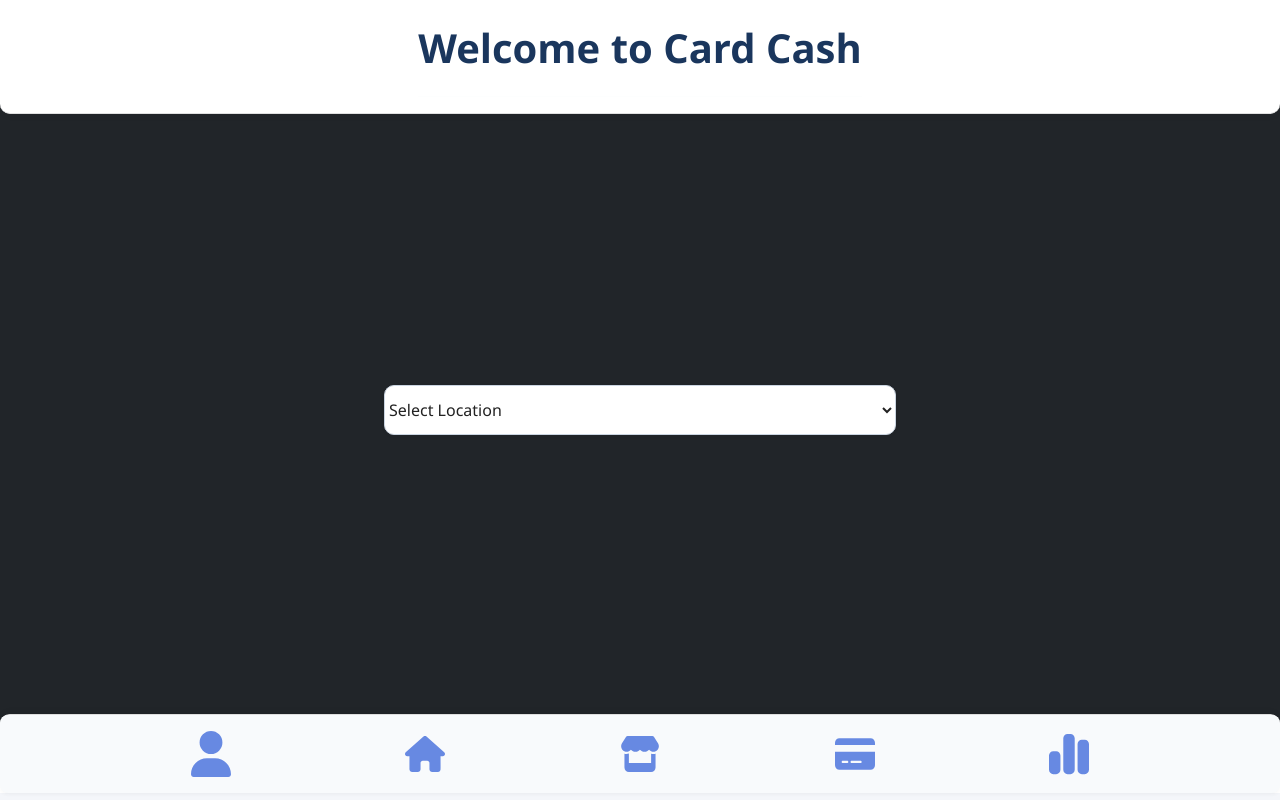
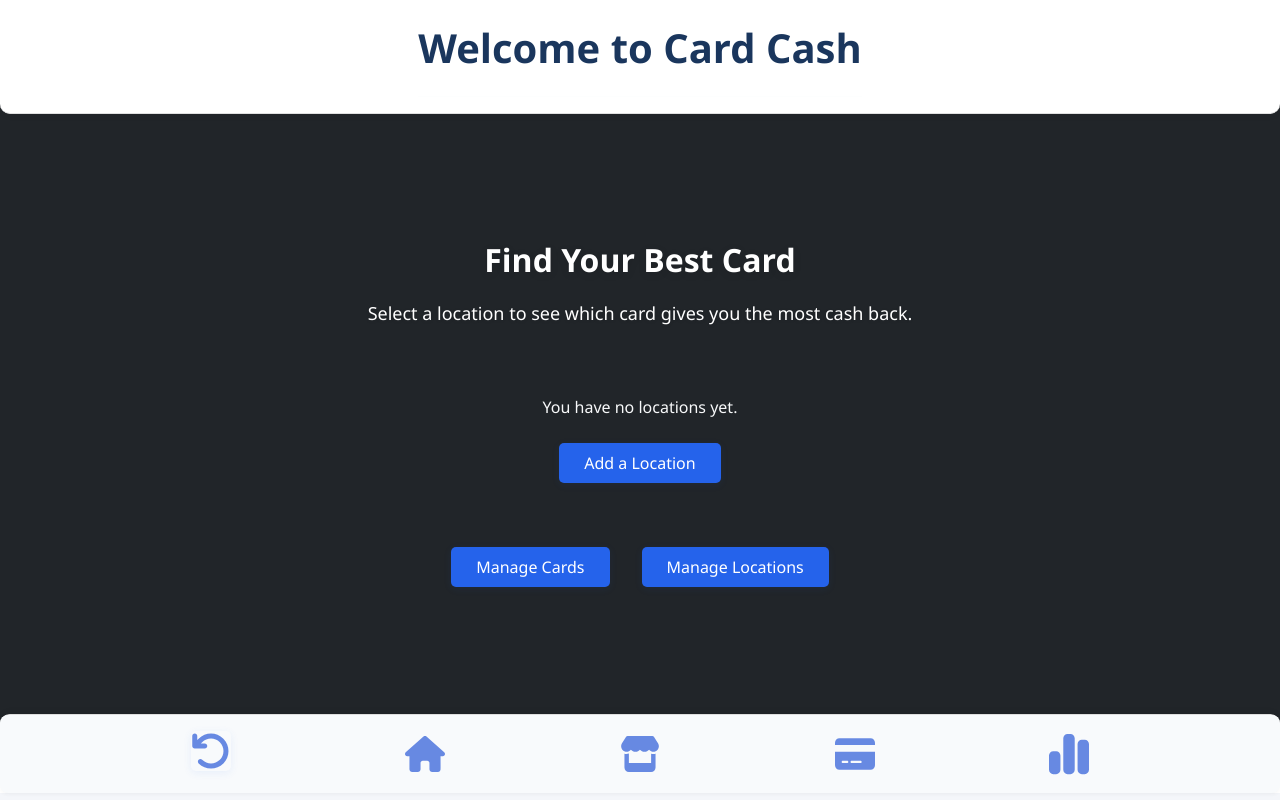
Before and after one commit to stevenjb5M/startup, a React (Vite) app: page /home in a window 1280 px wide. Built offline with nearby package versions, Linux system fonts and the light colour scheme; sample sign-in values are in the browser's storage.

Commit message:
fixed up home page

```diff
--- a/src/app.jsx
+++ b/src/app.jsx
@@ -1,14 +1,14 @@
-import React from 'react';
+import React, { useContext } from 'react';
 import 'bootstrap/dist/css/bootstrap.min.css';
 import './main.css';
 
-import { BrowserRouter, NavLink, Route, Routes, useLocation } from 'react-router-dom';
+import { BrowserRouter, NavLink, Route, Routes, useLocation, useNavigate } from 'react-router-dom';
 import { Cards } from './cards/cards';
 import { Leaderboard } from './leaderboard/leaderboard';
 import { Locations } from './locations/locations';
 import { Login } from './login/login';
 import { Home } from './home/home';
-import { UserProvider } from './context/UserContext';
+import { UserProvider, UserContext } from './context/UserContext';
 
 export default function App() {
     return (
@@ -22,6 +22,15 @@ export default function App() {
 
 function AppContent() {
     const location = useLocation();
+    const navigate = useNavigate();
+    const { currentUser, setCurrentUser } = useContext(UserContext);
+    const isLoggedIn = currentUser && currentUser.email;
+
+    const handleLogout = () => {
+        setCurrentUser({ email: null });
+        localStorage.removeItem('user');
+        navigate('/');
+    };
 
     return (
         <div className="body bg-dark text-light">
@@ -42,9 +51,15 @@ function AppContent() {
             <footer>
                 {location.pathname !== '/' && (
                     <nav id="leaderboard-button-div">
-                        <NavLink className="icon-link" to="/">
-                            <img className="icon-button" src="user-solid-2.svg" alt="Login" />
-                        </NavLink>
+                        {isLoggedIn ? (
+                            <button className="icon-link" style={{background:'none',border:'none',padding:0,margin:0}} onClick={handleLogout} title="Logout">
+                                <img className="icon-button" src="arrow-rotate-left-solid.svg" alt="Logout" />
+                            </button>
+                        ) : (
+                            <NavLink className="icon-link" to="/">
+                                <img className="icon-button" src="user-solid-2.svg" alt="Login" />
+                            </NavLink>
+                        )}
                         <NavLink className="icon-link" to="/home">
                             <img className="icon-button" src="house-solid.svg" alt="Home" />
                         </NavLink>
--- a/src/home/home.jsx
+++ b/src/home/home.jsx
@@ -16,43 +16,25 @@ export function Home() {
   const [cards, setCards] = useState(() => JSON.parse(localStorage.getItem(cardsKey)) || []);
   const [bestCard, setBestCard] = useState(null);
   const [bestCashBack, setBestCashBack] = useState(null);
+  const [loading, setLoading] = useState(false);
 
   useEffect(() => {
     if (!currentUser || !currentUser.email) {
       navigate('/');
       return;
     }
-    // Refresh user-specific data on login
+    setLoading(true);
     setLocations(JSON.parse(localStorage.getItem(locationsKey)) || []);
     setCards(JSON.parse(localStorage.getItem(cardsKey)) || []);
     setSelectedLocation(null);
     setBestCard(null);
     setBestCashBack(null);
+    setLoading(false);
   }, [currentUser, navigate]);
-
-  const addStore = async (newLocation) => {
-    try {
-      const trimmedLocation = newLocation.trim();
-      if (!trimmedLocation) return;
-      // Prevent duplicates (case-insensitive)
-      if (locations.some(loc => loc.trim().toLowerCase() === trimmedLocation.toLowerCase())) {
-        return;
-      }
-      const updatedLocations = [...locations, trimmedLocation];
-      setLocations(updatedLocations);
-      localStorage.setItem(locationsKey, JSON.stringify(updatedLocations));
-      console.error('Added new store');
-    } catch (error) {
-      console.error('An error occurred while adding the store', error);
-    }
-  };
 
   const handleSelectionChange = (event) => {
     const selectedValue = event.target.value;
-    const locationIndex = locations.indexOf(selectedValue);
-    const location = locations[locationIndex];
-    setSelectedLocation(location);
-    addStore(location);
+    setSelectedLocation(selectedValue);
     // Find the card with the highest cashback percentage for the selected location
     let highestCashback = 0;
     let bestCard = null;
@@ -69,14 +51,28 @@ export function Home() {
 
   return (
     <main>
-      <div id="main-div">
+      <div id="main-div" style={{maxWidth: 600, margin: '0 auto', padding: '32px 0'}}>
+        <h2 style={{textAlign: 'center', fontWeight: 700, color: 'white', marginBottom: 8, fontSize: 32, textShadow: '0 2px 8px rgba(0,0,0,0.10)', borderRadius: 8, padding: '8px 0'}}>
+          Find Your Best Card
+        </h2>
+        <p style={{textAlign: 'center', color: 'white', marginBottom: 32, fontSize: 18, textShadow: '0 1px 4px rgba(0,0,0,0.08)', borderRadius: 6, padding: '4px 0'}}>
+          Select a location to see which card gives you the most cash back.
+        </p>
+        {locations.length === 0 ? (
+          <div style={{textAlign: 'center', margin: '32px 0'}}>
+            <p>You have no locations yet.</p>
+            <button onClick={() => navigate('/locations')}>Add a Location</button>
+          </div>
+        ) : (
+          <div style={{display: 'flex', flexDirection: 'column', alignItems: 'center'}}>
             <select
               id="dropdown"
               title="Location"
               name="location_selection"
               onChange={handleSelectionChange}
-          defaultValue=""
+              value={selectedLocation || ''}
               aria-label="Select Location"
+              style={{width: '70%', minWidth: 200, maxWidth: 400, fontSize: 18, marginBottom: 24}}
             >
               <option value="" disabled>Select Location</option>
               {locations.map((location) => (
@@ -85,24 +81,32 @@ export function Home() {
                 </option>
               ))}
             </select>
-        <br />
-
+          </div>
+        )}
+        {loading && <div className="loading-spinner" style={{margin: '32px auto'}}></div>}
         {selectedLocation && (
-          <div id="cashback-div" role="alert">
-            <h2>{selectedLocation}</h2>
+          <div id="cashback-div" role="alert" style={{marginTop: 24, marginBottom: 24, background: '#f8fafc', borderRadius: 12, boxShadow: '0 2px 8px rgba(0,0,0,0.06)', border: '1px solid #e0e0e0', padding: 32, textAlign: 'center'}}>
+            <h3 style={{color: '#1a365d', marginBottom: 12}}>{selectedLocation}</h3>
             {bestCard ? (
               <>
-                <p>Use your {bestCard} card!</p>
-                <p>You will earn {bestCashBack}% back</p>
+                <div style={{display: 'flex', flexDirection: 'column', alignItems: 'center'}}>
+                  <img src="credit-card-solid.svg" alt="Best Card" className="icon-button" style={{width: 48, marginBottom: 8}} />
+                  <p style={{fontWeight: 600, fontSize: 20, color: '#2563eb'}}>Use your {bestCard} card!</p>
+                  <p style={{fontSize: 18}}>You will earn <span style={{fontWeight: 700}}>{bestCashBack}%</span> back</p>
+                </div>
               </>
             ) : (
-              <p>No card found</p>
+              <>
+                <p style={{color: '#b91c1c', fontWeight: 500}}>No card found for this location.</p>
+                <button onClick={() => navigate('/cards')}>Add Card</button>
+              </>
             )}
           </div>
         )}
-
-        <br />
-        <br />
+        <div style={{display: 'flex', justifyContent: 'center', gap: 16, marginTop: 16}}>
+          <button onClick={() => navigate('/cards')}>Manage Cards</button>
+          <button onClick={() => navigate('/locations')}>Manage Locations</button>
+        </div>
       </div>
     </main>
   );
```
Lines whose indentation alone changed are shown as unchanged.
